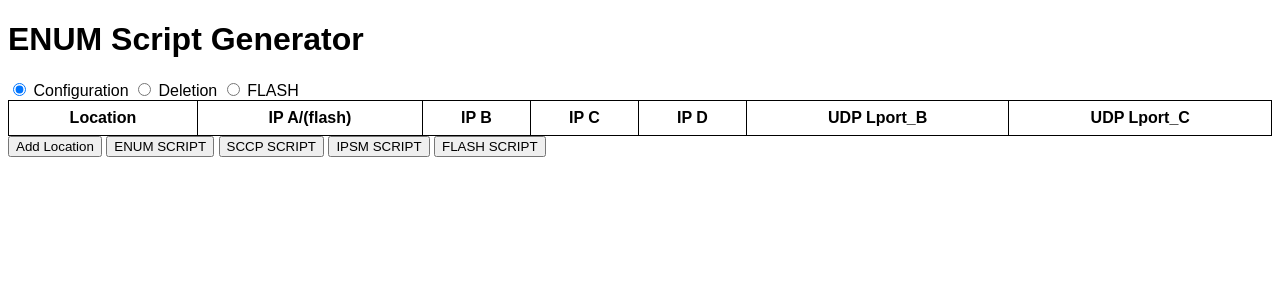
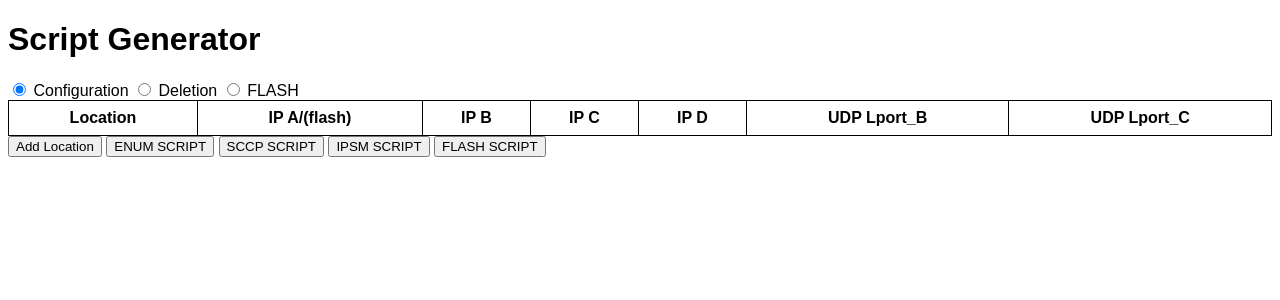
Before and after one commit to Keshari-Jha/SCRIPT_Generator, a Flask app: page / in a window 1280 px wide. Shown: the top 300 px of the page. Run offline with Flask 3, Linux system fonts and the light colour scheme; lists and menus that the app fills with data are empty.

Commit message:
Remove Enum

```diff
--- a/templates/index.html
+++ b/templates/index.html
@@ -8,7 +8,7 @@
     <script defer src="{{ url_for('static', filename='js/script.js') }}"></script>
 </head>
 <body>
-    <h1>ENUM Script Generator</h1>
+    <h1>Script Generator</h1>
 
     <form id="scriptForm">
         <label><input type="radio" name="action" value="config" checked> Configuration</label>
```
